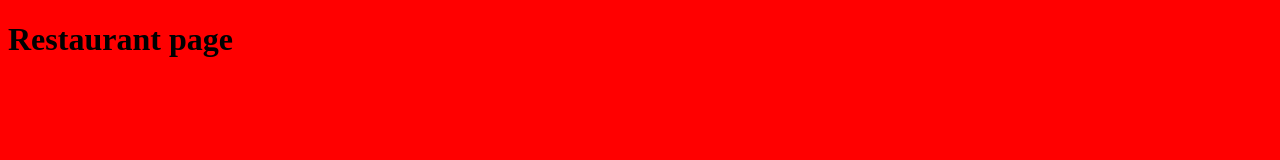
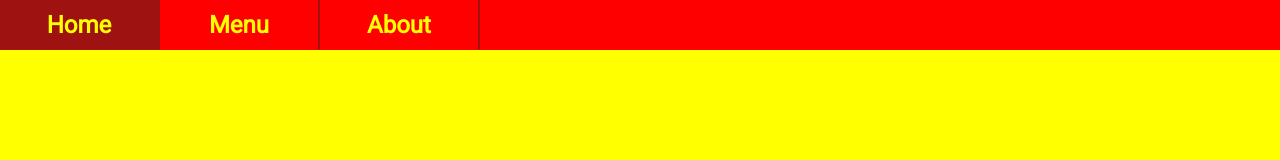
Before and after one commit to hakonRein/restaurant_page, a website built with webpack: page src/template.html in a window 1280 px wide. Built offline with nearby package versions, Linux system fonts and the light colour scheme.

Commit message:
Add font and style menu-heading

```diff
--- /dev/null
+++ b/src/fonts/stylesheet.css
@@ -0,0 +1,8 @@
+@font-face {
+    font-family: 'Roboto';
+    src: url('Roboto-Regular.woff2') format('woff2'),
+        url('Roboto-Regular.woff') format('woff');
+    font-weight: normal;
+    font-style: normal;
+    font-display: swap;
+}
--- a/src/style.css
+++ b/src/style.css
@@ -1,3 +1,56 @@
+@font-face {
+    font-family: 'Roboto';
+    src: url('fonts/Roboto-Regular.woff2') format('woff2'),
+        url('fonts/Roboto-Regular.woff') format('woff');
+    font-weight: normal;
+    font-style: normal;
+    font-display: swap;
+}
+
+* {
+    margin: 0;
+    padding: 0;
+    box-sizing: border-box;
+
+    --primary-color: red;
+    --secondary-color: yellow;
+    --tertiary-color: rgb(158, 18, 18);
+}
+
 body {
-    background-color: red;
+    background-color: var(--secondary-color);
+    font-family: "Roboto", Arial, Helvetica, sans-serif;
 }
+
+button {
+    cursor: pointer;
+}
+
+/* Header */
+
+header {
+    background-color: var(--primary-color);
+    height: 50px;
+}
+
+nav {
+    display: flex;
+    align-items: stretch;
+}
+
+nav > button {
+    background-color: inherit;
+    color: var(--secondary-color);
+    font-family: inherit;
+    font-size: 1.5rem;
+    font-weight: bold;
+
+    border: none;
+    border-right: 2px solid var(--tertiary-color);
+    width: 20vh;
+    height: 50px;
+}
+
+nav > button:hover {
+    background-color: var(--tertiary-color);
+}
--- a/src/template.html
+++ b/src/template.html
@@ -8,7 +8,16 @@
 </head>
 
 <body>
-    <h1>Restaurant page</h1>
+    <header>
+        <nav>
+            <button>Home</button>
+            <button>Menu</button>
+            <button>About</button>
+        </nav>
+    </header>
+    <div id="content">
+        <!-- Content to be added in javascript -->
+    </div>
 </body>
 
 </html>
--- a/webpack.config.js
+++ b/webpack.config.js
@@ -28,6 +28,10 @@ export default {
                 test: /\.(png|svg|jpg|jpeg|gif)$/i,
                 type: "asset/resource",
             },
+            {
+                test: /\.(woff|woff2|eot|tff|otf)$/i,
+                type: "asset/resource",
+            },
         ],
     },
 };
```
Also changed, not shown: src/fonts/Roboto-Regular.woff (added), src/fonts/Roboto-Regular.woff2 (added).
